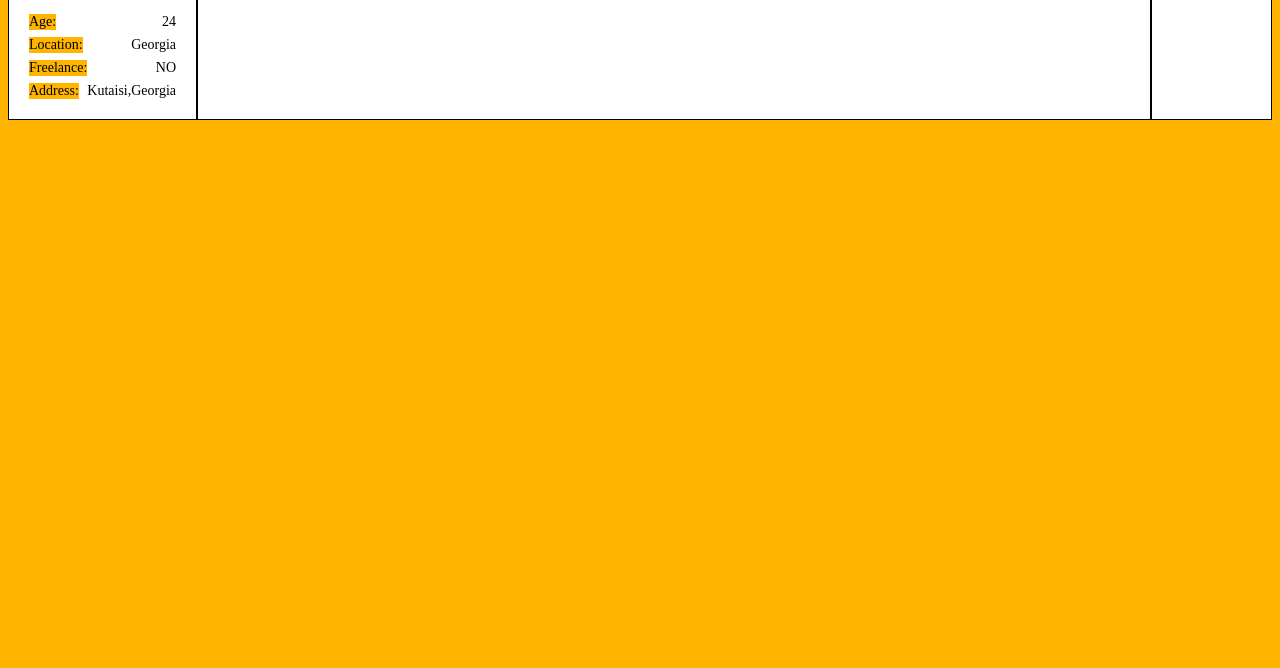
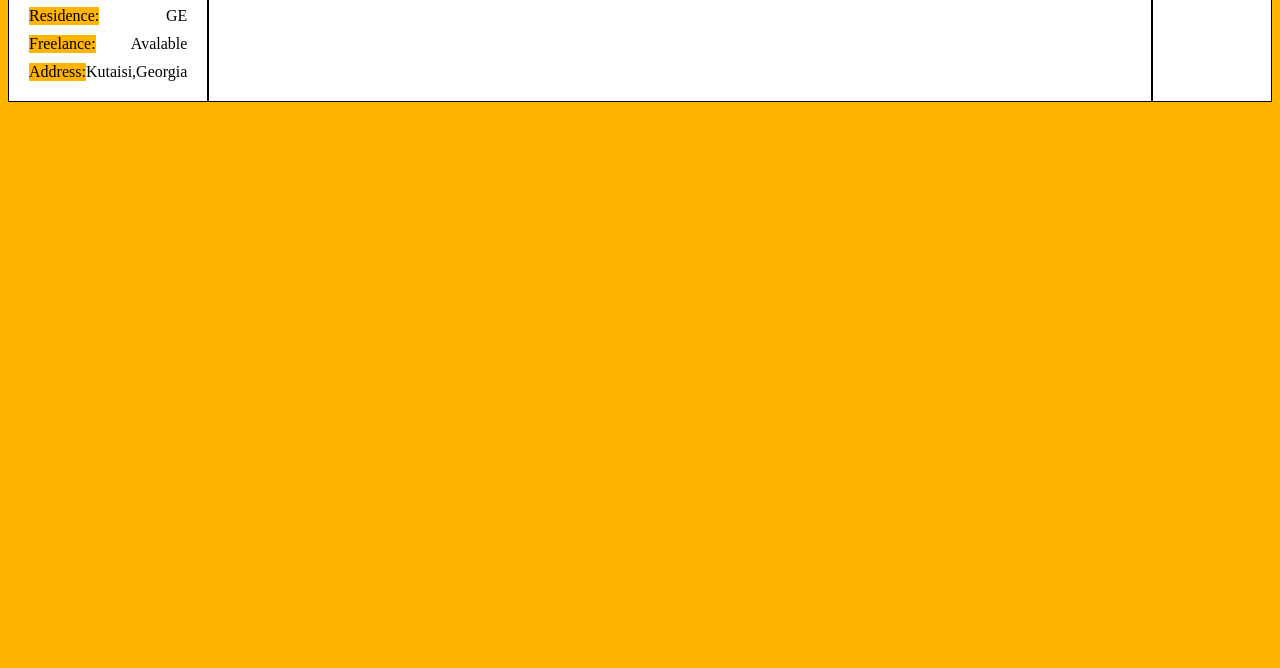
Before and after one commit to tornikekhokhiashvili/tornikekhokhiashvili.github.io, a plain HTML site: page index.html in a window 1280 px wide. Shown: the part 132-800 px from the top of the page. Drawn offline with Linux system fonts and the light colour scheme.

Commit message:
Refactor info section in index.html and styles.css for improved layout and readability

```diff
--- a/index.html
+++ b/index.html
@@ -26,19 +26,10 @@
                 </div>
             </div>
             <div class="info">
-                <div class="info-left">
-                    <div class="about">Age:</div>
-                    <div class="about">Location:</div>
-                    <div class="about">Freelance:</div>
-                    <div class="about">Address:</div>
-                </div>
-                <div class="info-right">
-                <div class="value">24</div>
-                <div class="value">Georgia</div>
-                <div class="value">NO</div>
-                <div class="value">Kutaisi,Georgia</div>
-                </div>
-
+                <div class="info-item"><span class="about">Age:</span> <span class="value">24</span></div>
+                <div class="info-item"><span class="about">Residence:</span> <span class="value">GE</span></div>
+                <div class="info-item"><span class="about">Freelance:</span> <span class="value">Avalable</span></div>
+                <div class="info-item"><span class="about">Address:</span> <span class="value">Kutaisi,Georgia</span></div>
             </div>
         </div>
         <div class="second">1</div>
--- a/styles.css
+++ b/styles.css
@@ -60,25 +60,10 @@ body {
 }
 .first .info .about {
   background-color: #ffb400;
-  display: inline-block;
 }
-.first .info .value {
-  text-align: right;
+
+.first .info .info-item {
+  display: flex;
+  justify-content: space-between;
+  margin-top: 10px;
 }
-.first .info {
-  display: flex;
-  font-size: 14px;
-  margin-top: 20px;
-}
-.first .info .about,
-.first .info .value {
-  margin-top: 7px;
-}
-.first .info .info-left {
-  width: 30%;
-  flex-direction: column;
-}
-.first .info .info-right {
-  width: 70%;
-  flex-direction: column;
-}
```
